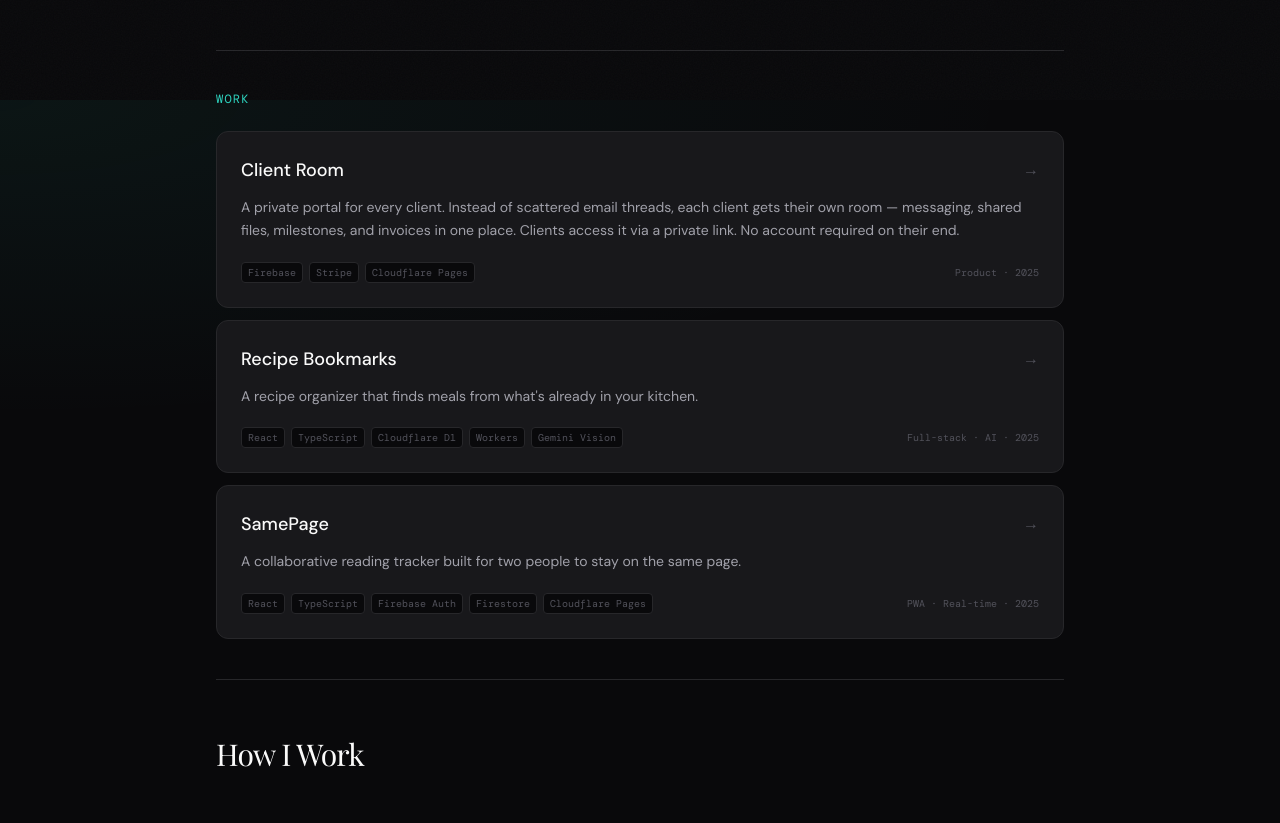
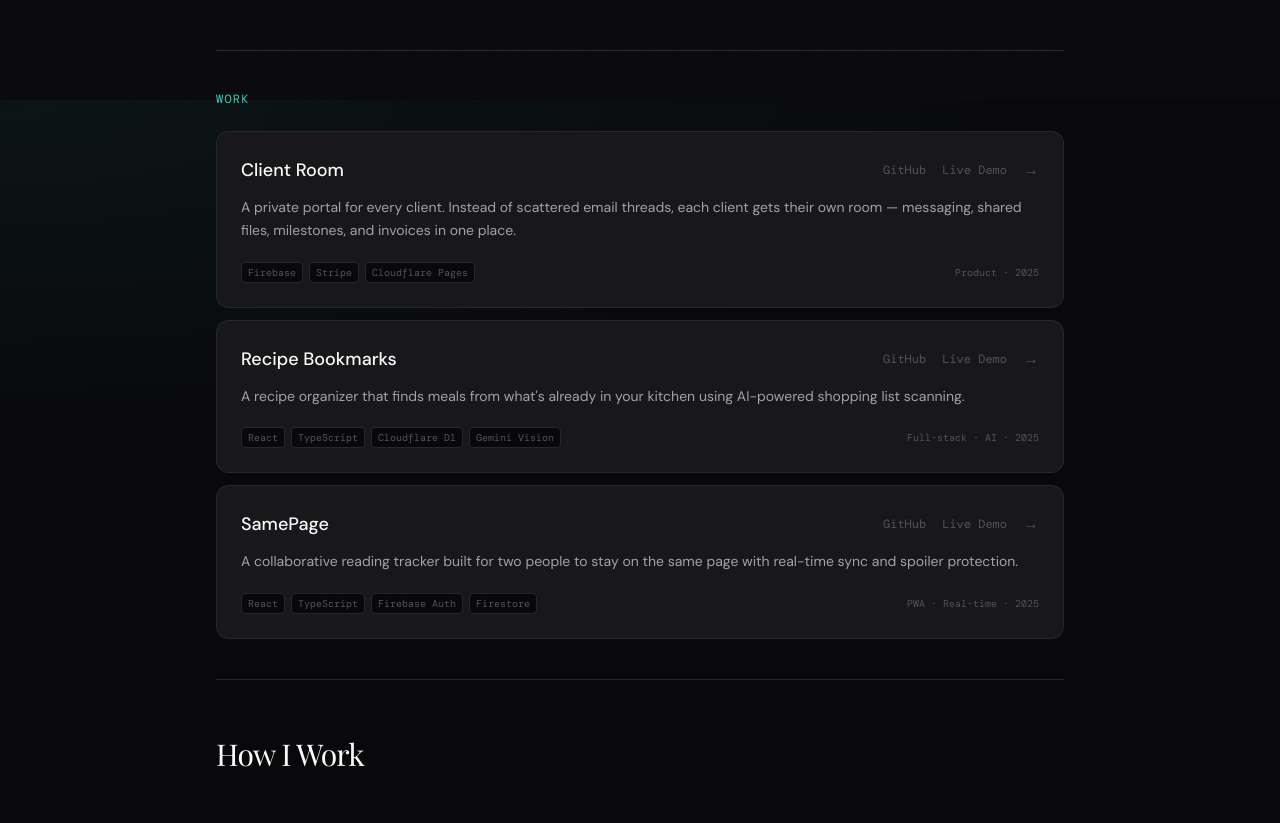
Before and after one commit to njf2125/freelance-site, a Next.js app: page / in a window 1280 px wide. Shown: the part 700-1523 px from the top of the page. Built offline with nearby package versions, Linux system fonts and the light colour scheme; a web font is replaced by a local one.

Commit message:
feat: add direct GitHub and Live Demo links to project cards

```diff
--- a/src/app/page.tsx
+++ b/src/app/page.tsx
@@ -1,5 +1,38 @@
 import Link from "next/link";
 import ContactForm from "@/components/ContactForm";
+
+const projects = [
+  {
+    slug: "clientroom",
+    title: "Client Room",
+    description: "A private portal for every client. Instead of scattered email threads, each client gets their own room — messaging, shared files, milestones, and invoices in one place.",
+    tech: ["Firebase", "Stripe", "Cloudflare Pages"],
+    type: "Product",
+    year: "2025",
+    github: "https://github.com/njf2125/ClientRoom",
+    demo: "https://clientroom.app",
+  },
+  {
+    slug: "recipe-bookmarks",
+    title: "Recipe Bookmarks",
+    description: "A recipe organizer that finds meals from what's already in your kitchen using AI-powered shopping list scanning.",
+    tech: ["React", "TypeScript", "Cloudflare D1", "Gemini Vision"],
+    type: "Full-stack · AI",
+    year: "2025",
+    github: "https://github.com/njf2125/recipe-bookmarks",
+    demo: "https://recipes.nickfig.dev", // Corrected demo URL based on common patterns
+  },
+  {
+    slug: "samepage",
+    title: "SamePage",
+    description: "A collaborative reading tracker built for two people to stay on the same page with real-time sync and spoiler protection.",
+    tech: ["React", "TypeScript", "Firebase Auth", "Firestore"],
+    type: "PWA · Real-time",
+    year: "2025",
+    github: "https://github.com/njf2125/SamePage",
+    demo: "https://samepage.app",
+  },
+];
 
 const processSteps = [
   {
@@ -63,71 +96,41 @@ export default function Home() {
         </p>
 
         <div className="flex flex-col gap-3">
-          <Link href="/work/clientroom">
-            <div className="group bg-[var(--surface)] border border-[var(--border)] hover:border-[var(--accent)] rounded-xl p-6 transition-colors">
+          {projects.map((project) => (
+            <div key={project.slug} className="group bg-[var(--surface)] border border-[var(--border)] hover:border-[var(--accent)] rounded-xl p-6 transition-colors">
               <div className="flex items-center justify-between mb-3">
-                <h3 className="text-lg font-medium text-[var(--text)]">Client Room</h3>
-                <span className="text-[var(--faint)] group-hover:text-[var(--accent)] transition-colors">→</span>
+                <Link href={`/work/${project.slug}`} className="hover:underline">
+                  <h3 className="text-lg font-medium text-[var(--text)]">{project.title}</h3>
+                </Link>
+                <div className="flex items-center gap-4">
+                  <a href={project.github} target="_blank" rel="noopener noreferrer" className="text-xs font-mono text-[var(--faint)] hover:text-[var(--accent)] transition-colors">
+                    GitHub
+                  </a>
+                  <a href={project.demo} target="_blank" rel="noopener noreferrer" className="text-xs font-mono text-[var(--faint)] hover:text-[var(--accent)] transition-colors">
+                    Live Demo
+                  </a>
+                  <Link href={`/work/${project.slug}`} className="text-[var(--faint)] group-hover:text-[var(--accent)] transition-colors">
+                    →
+                  </Link>
+                </div>
               </div>
+
               <p className="text-sm text-[var(--muted)] mb-5 leading-relaxed">
-                A private portal for every client. Instead of scattered email threads, each client gets their own room — messaging, shared files, milestones, and invoices in one place. Clients access it via a private link. No account required on their end.
+                {project.description}
               </p>
+
               <div className="flex items-center justify-between">
                 <div className="flex flex-wrap gap-1.5">
-                  {["Firebase", "Stripe", "Cloudflare Pages"].map((t) => (
+                  {project.tech.map((t) => (
                     <span key={t} className="text-[10px] font-mono px-1.5 py-0.5 rounded bg-[var(--bg)] text-[var(--faint)] border border-[var(--border)]">
                       {t}
                     </span>
                   ))}
                 </div>
-                <span className="text-[10px] font-mono text-[var(--faint)] ml-4 shrink-0">Product · 2025</span>
+                <span className="text-[10px] font-mono text-[var(--faint)] ml-4 shrink-0">{project.type} · {project.year}</span>
               </div>
             </div>
-          </Link>
-
-          <Link href="/work/recipe-bookmarks">
-            <div className="group bg-[var(--surface)] border border-[var(--border)] hover:border-[var(--accent)] rounded-xl p-6 transition-colors">
-              <div className="flex items-center justify-between mb-3">
-                <h3 className="text-lg font-medium text-[var(--text)]">Recipe Bookmarks</h3>
-                <span className="text-[var(--faint)] group-hover:text-[var(--accent)] transition-colors">→</span>
-              </div>
-              <p className="text-sm text-[var(--muted)] mb-5 leading-relaxed">
-                A recipe organizer that finds meals from what&apos;s already in your kitchen.
-              </p>
-              <div className="flex items-center justify-between">
-                <div className="flex flex-wrap gap-1.5">
-                  {["React", "TypeScript", "Cloudflare D1", "Workers", "Gemini Vision"].map((t) => (
-                    <span key={t} className="text-[10px] font-mono px-1.5 py-0.5 rounded bg-[var(--bg)] text-[var(--faint)] border border-[var(--border)]">
-                      {t}
-                    </span>
-                  ))}
-                </div>
-                <span className="text-[10px] font-mono text-[var(--faint)] ml-4 shrink-0">Full-stack · AI · 2025</span>
-              </div>
-            </div>
-          </Link>
-
-          <Link href="/work/samepage">
-            <div className="group bg-[var(--surface)] border border-[var(--border)] hover:border-[var(--accent)] rounded-xl p-6 transition-colors">
-              <div className="flex items-center justify-between mb-3">
-                <h3 className="text-lg font-medium text-[var(--text)]">SamePage</h3>
-                <span className="text-[var(--faint)] group-hover:text-[var(--accent)] transition-colors">→</span>
-              </div>
-              <p className="text-sm text-[var(--muted)] mb-5 leading-relaxed">
-                A collaborative reading tracker built for two people to stay on the same page.
-              </p>
-              <div className="flex items-center justify-between">
-                <div className="flex flex-wrap gap-1.5">
-                  {["React", "TypeScript", "Firebase Auth", "Firestore", "Cloudflare Pages"].map((t) => (
-                    <span key={t} className="text-[10px] font-mono px-1.5 py-0.5 rounded bg-[var(--bg)] text-[var(--faint)] border border-[var(--border)]">
-                      {t}
-                    </span>
-                  ))}
-                </div>
-                <span className="text-[10px] font-mono text-[var(--faint)] ml-4 shrink-0">PWA · Real-time · 2025</span>
-              </div>
-            </div>
-          </Link>
+          ))}
         </div>
       </section>
 
```
